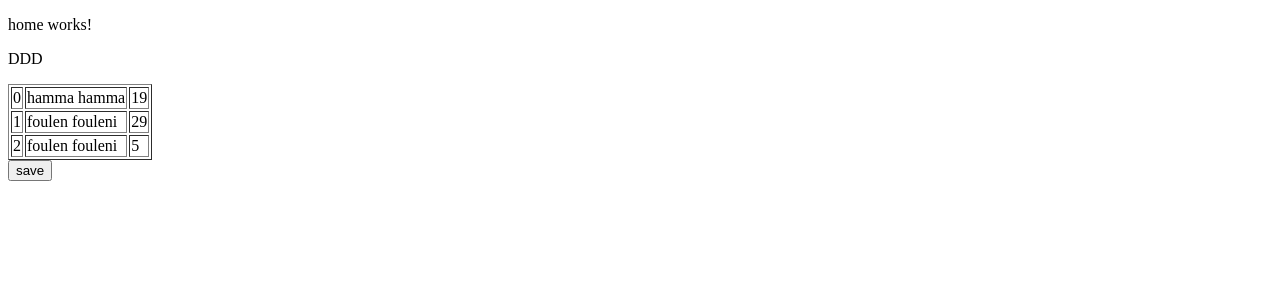
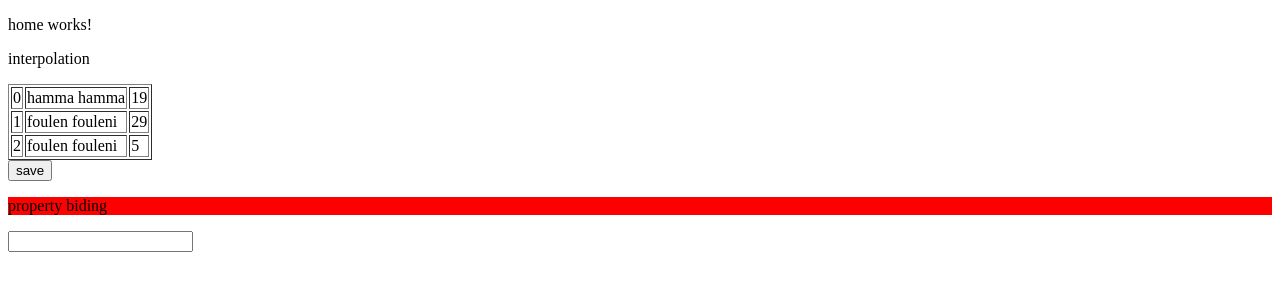
Before and after one commit to molk95/introToAngular, an Angular app: page / in a window 1280 px wide. Shown: the top 300 px of the page. Built offline with nearby package versions, Linux system fonts and the light colour scheme.

Commit message:
property biding

```diff
--- a/src/app/home/home.component.html
+++ b/src/app/home/home.component.html
@@ -1,5 +1,5 @@
 <p>home works!</p>
-<P>DDD</P>
+<P>interpolation</P>
 <table border="1">
     <tr *ngFor="let user of users">
       <td>{{ user.id }}</td>
@@ -8,4 +8,13 @@
     </tr>
   </table>
 
-  <input type="submit" value="save" (click)="show()">
+  <input type="submit" value="save" (click)="show()"> <br>
+
+<div [style.backgroundColor]="color">
+  <p>
+
+    property biding
+  </p>
+
+</div>
+<input type="text"><br>
--- a/src/app/home/home.component.ts
+++ b/src/app/home/home.component.ts
@@ -6,6 +6,7 @@ import { Component } from '@angular/core';
   styleUrls: ['./home.component.css']
 })
 export class HomeComponent {
+  color :string= "red"
   users= [
     {
       id: 0,
```
